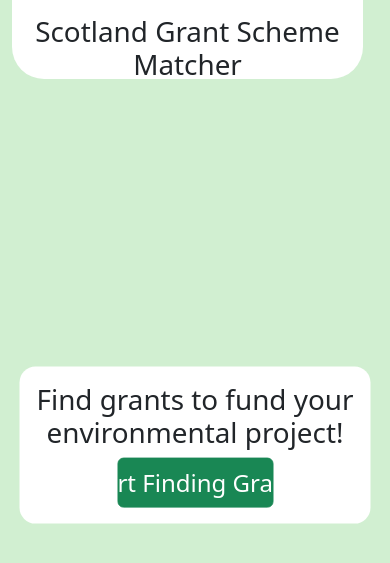
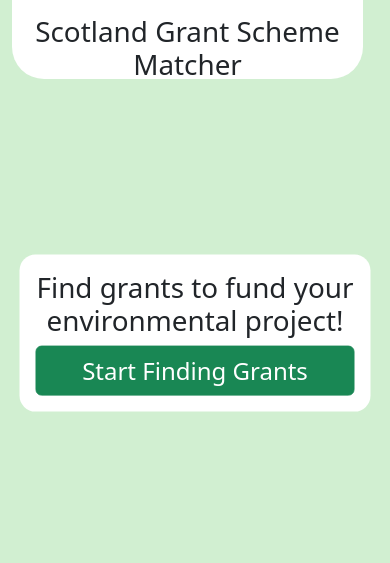
Before and after one commit to Afish3/grant-scheme-matcher, a Flask app: page / in a window 390 px wide. Shown: the part 89-652 px from the top of the page. Run offline with Flask 3, Linux system fonts and the light colour scheme; some libraries are stand-ins or nearby versions.

Commit message:
updated styles

```diff
--- a/static/app.css
+++ b/static/app.css
@@ -89,7 +89,7 @@ select {
     color: #23b499;
  }
 
- button#submit-button {
+ button#submit-button, button#begin-button {
     font-size: 2rem;
     padding: 1rem, 2rem;
  }
@@ -101,10 +101,11 @@ select {
  }
 
  button#submit-button,
-    a#back-button {
+    a#back-button,
+    button#begin-button {
         display: grid;
         width: 20vw; /* Full width for mobile screens */
-        font-size: 1.7rem;
+        font-size: 1.6rem;
     }
 
  .buttons {
@@ -188,7 +189,7 @@ select {
         height: 50vh;
     }
 
-    .site_title,.new_form {
+    .site_title,.new_form_txt {
         display: block;
         text-align: center;
     }
@@ -225,6 +226,12 @@ select {
         width: 40vw; /* Full width for mobile screens */
         font-size: 1.5rem;
     }
+
+    button#begin-button {
+        width: 100vw; /* Full width for mobile screens */
+        display: grid;
+        font-size: 1.5rem;
+    }
 }
 
 @media (max-width: 576px) {
@@ -242,6 +249,10 @@ select {
         margin-top: 7rem;
     }
 
+    main#home {
+        margin-top: 0;
+    }
+
     div.q-spacer {
         width: 100vw;
     }
--- a/templates/home.html
+++ b/templates/home.html
@@ -7,10 +7,10 @@ style="background-color: rgba(27, 177, 27, 0.2);"
 <div class="m-0 text-left" style="width: 90vw; height: 5rem; background-color: white; border-bottom-left-radius: 2rem; border-bottom-right-radius: 2rem; background-image: url('/static/leaves-bg.gif'); background-repeat:repeat;">
 <h1 class="text-center pt-3">Scotland Grant Scheme Matcher</h1>
 </div>
-<main>
+<main id="home">
 <h1 class="text-center">Find grants to fund your environmental project!</h1>
 <div class="begin-button">
-<button id="submit-button" class="btn btn-success btn-large text-center begin-button">
+<button id="begin-button" class="btn btn-success btn-large text-center begin-button">
 <a href="/form/question/1" style="text-decoration: none; color: white;">Start Finding Grants</a>
 </button>
 </div>
```
